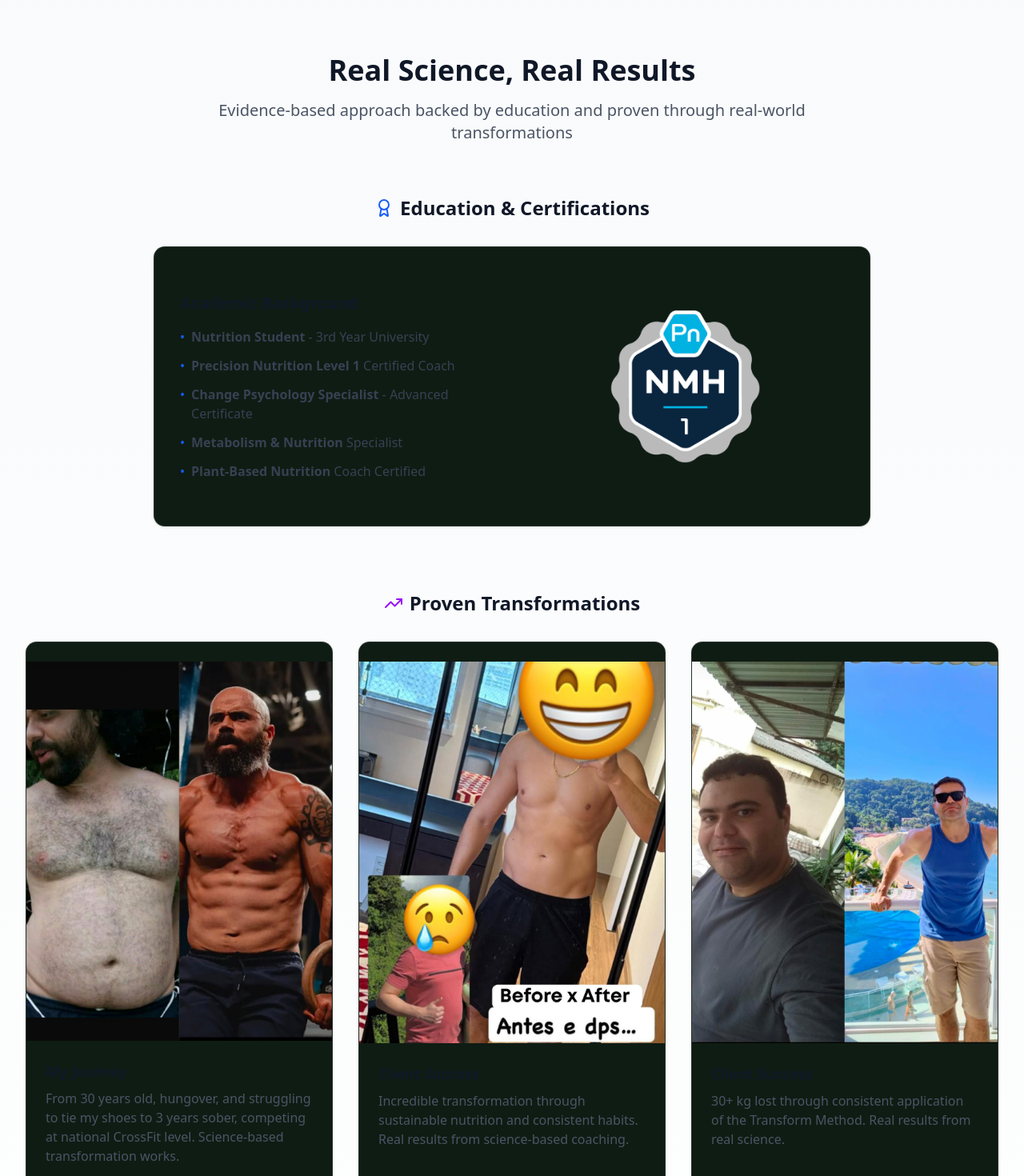
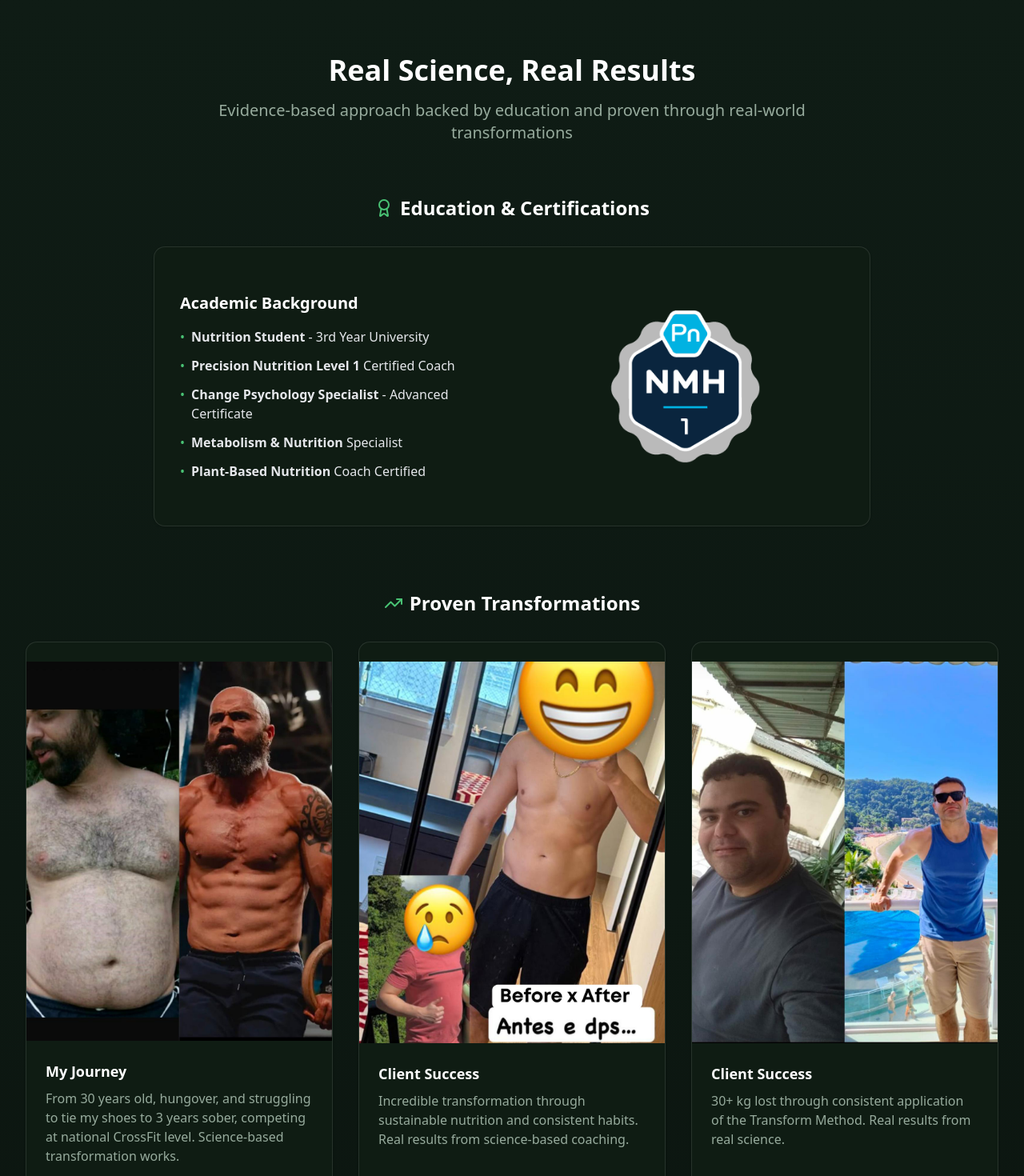
Before and after one commit to AdrianoDRJB/Transform-method, a React (Vite) app: page / in a window 1280 px wide. Shown: the part 4740-6210 px from the top of the page at 80% size. Built offline with nearby package versions, Linux system fonts and the light colour scheme.

Commit message:
Update TransformationsSection.jsx

```diff
--- a/src/components/TransformationsSection.jsx
+++ b/src/components/TransformationsSection.jsx
@@ -4,14 +4,14 @@ import { Award, TrendingUp } from 'lucide-react';
 
 const TransformationsSection = () => {
   return (
-    <div id="transformations-section" className="bg-gradient-to-b from-gray-50 to-white py-20">
+    <div id="transformations-section" className="bg-gradient-to-b from-[#0f1c15] to-[#0b140f] py-20">
       <div className="max-w-7xl mx-auto px-4 sm:px-6 lg:px-8">
         {/* Section Header */}
         <div className="text-center mb-16">
-          <h2 className="text-4xl font-bold text-gray-900 mb-4">
+          <h2 className="text-4xl font-bold text-white mb-4">
             Real Science, Real Results
           </h2>
-          <p className="text-xl text-gray-600 max-w-3xl mx-auto">
+          <p className="text-xl text-muted-foreground max-w-3xl mx-auto">
             Evidence-based approach backed by education and proven through real-world transformations
           </p>
         </div>
@@ -19,34 +19,34 @@ const TransformationsSection = () => {
         {/* Certifications */}
         <div className="mb-20">
           <div className="flex items-center justify-center mb-8">
-            <Award className="w-6 h-6 text-blue-600 mr-2" />
-            <h3 className="text-2xl font-bold text-gray-900">Education & Certifications</h3>
+            <Award className="w-6 h-6 text-[#49c274] mr-2" />
+            <h3 className="text-2xl font-bold text-white">Education & Certifications</h3>
           </div>
 
           <Card className="max-w-4xl mx-auto">
             <CardContent className="p-8">
               <div className="grid md:grid-cols-2 gap-8 items-center">
                 <div>
-                  <h4 className="text-xl font-semibold text-gray-900 mb-4">Academic Background</h4>
-                  <ul className="space-y-3 text-gray-700">
+                  <h4 className="text-xl font-semibold text-white mb-4">Academic Background</h4>
+                  <ul className="space-y-3 text-gray-200">
                     <li className="flex items-start">
-                      <span className="text-blue-600 mr-2">•</span>
+                      <span className="text-[#49c274] mr-2">•</span>
                       <span><strong>Nutrition Student</strong> - 3rd Year University</span>
                     </li>
                     <li className="flex items-start">
-                      <span className="text-blue-600 mr-2">•</span>
+                      <span className="text-[#49c274] mr-2">•</span>
                       <span><strong>Precision Nutrition Level 1</strong> Certified Coach</span>
                     </li>
                     <li className="flex items-start">
-                      <span className="text-blue-600 mr-2">•</span>
+                      <span className="text-[#49c274] mr-2">•</span>
                       <span><strong>Change Psychology Specialist</strong> - Advanced Certificate</span>
                     </li>
                     <li className="flex items-start">
-                      <span className="text-blue-600 mr-2">•</span>
+                      <span className="text-[#49c274] mr-2">•</span>
                       <span><strong>Metabolism & Nutrition</strong> Specialist</span>
                     </li>
                     <li className="flex items-start">
-                      <span className="text-blue-600 mr-2">•</span>
+                      <span className="text-[#49c274] mr-2">•</span>
                       <span><strong>Plant-Based Nutrition</strong> Coach Certified</span>
                     </li>
                   </ul>
@@ -66,8 +66,8 @@ const TransformationsSection = () => {
         {/* Transformations */}
         <div id="proven-transformations">
           <div className="flex items-center justify-center mb-8">
-            <TrendingUp className="w-6 h-6 text-purple-600 mr-2" />
-            <h3 className="text-2xl font-bold text-gray-900">Proven Transformations</h3>
+            <TrendingUp className="w-6 h-6 text-[#49c274] mr-2" />
+            <h3 className="text-2xl font-bold text-white">Proven Transformations</h3>
           </div>
 
           <div className="grid md:grid-cols-3 gap-8 max-w-7xl mx-auto">
@@ -80,8 +80,8 @@ const TransformationsSection = () => {
                   className="w-full h-auto object-cover"
                 />
                 <div className="p-6">
-                  <h4 className="text-lg font-semibold text-gray-900 mb-2">My Journey</h4>
-                  <p className="text-gray-600">
+                  <h4 className="text-lg font-semibold text-white mb-2">My Journey</h4>
+                  <p className="text-muted-foreground">
                     From 30 years old, hungover, and struggling to tie my shoes to 3 years sober,
                     competing at national CrossFit level. Science-based transformation works.
                   </p>
@@ -98,8 +98,8 @@ const TransformationsSection = () => {
                   className="w-full h-auto object-cover"
                 />
                 <div className="p-6">
-                  <h4 className="text-lg font-semibold text-gray-900 mb-2">Client Success</h4>
-                  <p className="text-gray-600">
+                  <h4 className="text-lg font-semibold text-white mb-2">Client Success</h4>
+                  <p className="text-muted-foreground">
                     Incredible transformation through sustainable nutrition and consistent habits.
                     Real results from science-based coaching.
                   </p>
@@ -116,8 +116,8 @@ const TransformationsSection = () => {
                   className="w-full h-auto object-cover"
                 />
                 <div className="p-6">
-                  <h4 className="text-lg font-semibold text-gray-900 mb-2">Client Success</h4>
-                  <p className="text-gray-600">
+                  <h4 className="text-lg font-semibold text-white mb-2">Client Success</h4>
+                  <p className="text-muted-foreground">
                     30+ kg lost through consistent application of the Transform Method.
                     Real results from real science.
                   </p>
@@ -134,8 +134,8 @@ const TransformationsSection = () => {
                   className="w-full h-auto object-cover"
                 />
                 <div className="p-6">
-                  <h4 className="text-lg font-semibold text-gray-900 mb-2">Paula, 38</h4>
-                  <p className="text-gray-600">
+                  <h4 className="text-lg font-semibold text-white mb-2">Paula, 38</h4>
+                  <p className="text-muted-foreground">
                     Mom of 2, entrepreneur. Used a busy life as an excuse — until she learned the process.
                     Now she trains CrossFit and lifts weights consistently.
                   </p>
```
